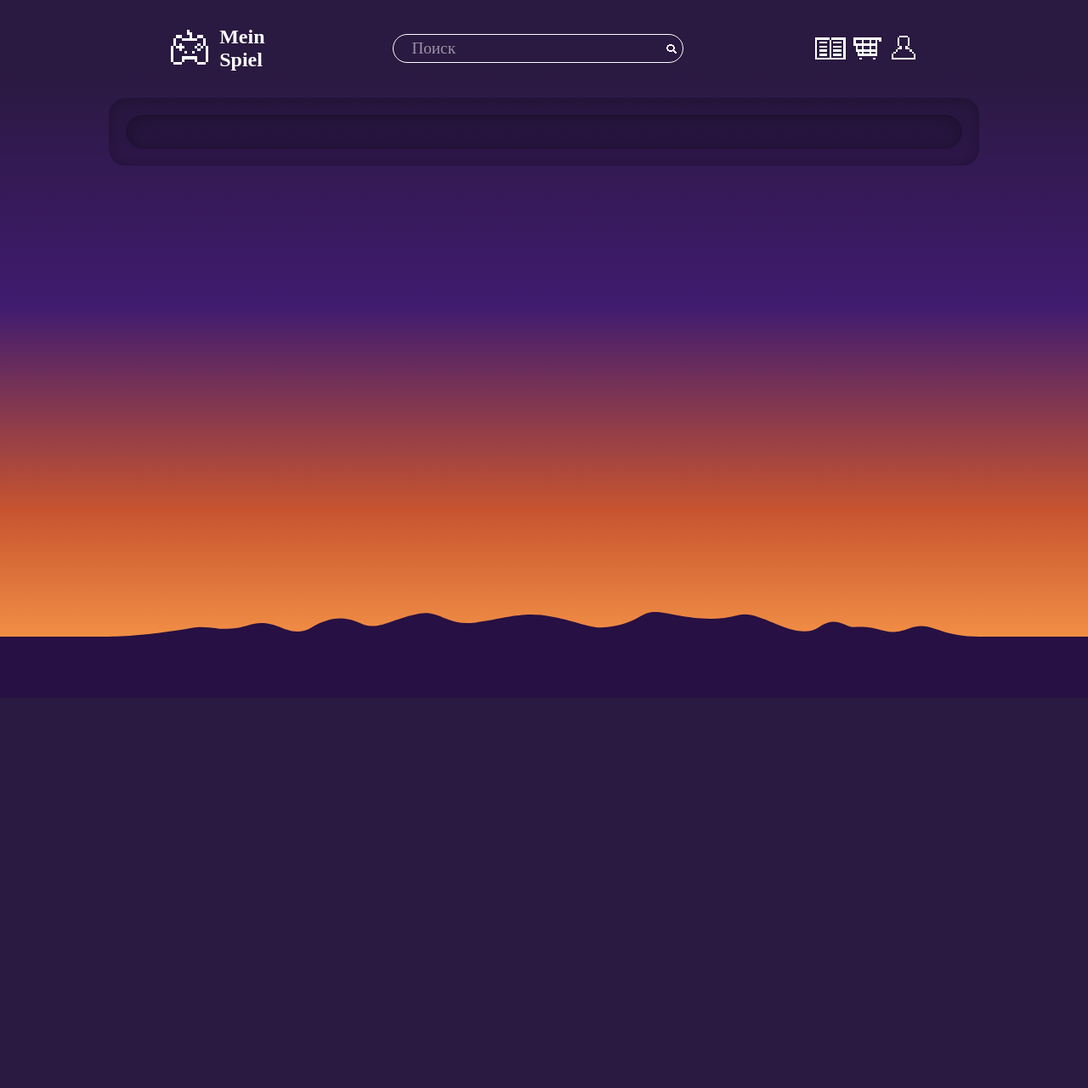
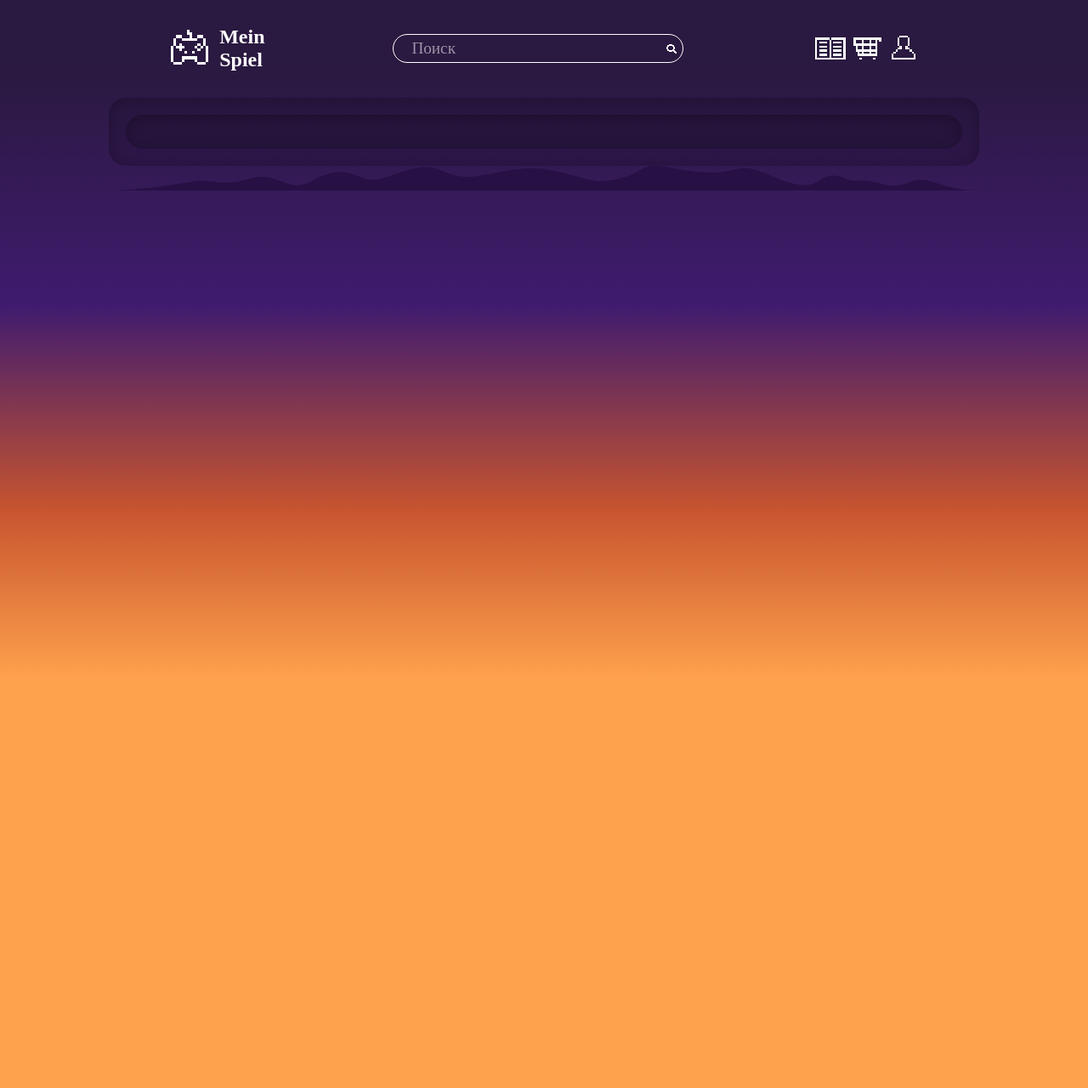
Before and after one commit to Zhoraaa/MeinSpiel, a PHP site: page / in a window 1280 px wide. Shown: the whole page at 85% size. Before the commit the page ends 749 px from the top, so only its background shows below. Run offline with PHP 8.4, Linux system fonts and the light colour scheme; some web fonts are replaced.

Commit message:
MeinSpiel ver.0.1.2c
- Частые стили в конце тетради стилей

```diff
--- a/pageBase.php
+++ b/pageBase.php
@@ -14,6 +14,7 @@ if ($user) {
 $query = "SELECT * FROM `users` WHERE `id_user`='$user'";
 $res = $con->query($query);
 $user = mysqli_fetch_assoc($res);
+
 }
 ?>
 <!DOCTYPE html>
@@ -64,7 +65,7 @@ $user = mysqli_fetch_assoc($res);
             <?php
             } else {
             ?>
-              <a onclick="addAuthBlock()" id="loginBtn" class="logoLink"><img src="../img/<?= $item ?>.svg" alt="<?= $title ?>"></a>
+              <a onclick="authBlock()" id="loginBtn" class="logoLink"><img src="../img/<?= $item ?>.svg" alt="<?= $title ?>"></a>
           <?php
             }
           }
--- a/script.js
+++ b/script.js
@@ -15,11 +15,15 @@ function SUSISwitcher(elemID, thisID) {
   }
 }
 
-function addAuthBlock() {
+function delAuthBlock() {
+  let authBlock = document.getElementById("account");
+  authBlock.remove();
+}
+
+function authBlock() {
   if (document.getElementById("account")) {
     console.log("Найдено");
-
-    document.getElementById("account").remove();
+    delAuthBlock();
   } else {
     console.log("Не найдено");
 
@@ -29,7 +33,23 @@ function addAuthBlock() {
     auth.id = "account";
     auth.classList.add("radius");
     auth.innerHTML =
-      '<img src="../img/logo.svg" alt=""><form action="../user/signInDB.php" method="get" id="signIn"><div><input type="text" name="login" placeholder="Логин" class="inner-shadow"></div><div><input type="password" name="pass" placeholder="Пароль" class="inner-shadow"></div><button type="submit">Войти</button><div id="switchToSU" onclick="SUSISwitcher(\'signUp\', this.id)" class="pointer ctrl-u">Регистрация</div></form><form action="../user/signUpDB.php" method="get" id="signUp" class="hide"><div><input type="text" name="login" placeholder="Логин" class="inner-shadow"></div><div><input type="email" name="email" placeholder="Эл. почта" class="inner-shadow"></div><div><input type="password" name="pass" placeholder="Пароль" class="inner-shadow"></div><div><input type="password" name="passRep" placeholder="Повтор пароля" class="inner-shadow"></div><button type="submit">Регистрация</button><div id="switchToSI" onclick="SUSISwitcher(\'signIn\', this.id)" class="pointer ctrl-u">Вход</div></form>';
+      '<a onclick="authBlock()" id="loginBtn" class="logoLink"><img src="../img/account.svg"></a>' +
+
+      '<form action="../user/signInDB.php" method="get" id="signIn">' +
+        '<div><input type="text" name="login" placeholder="Логин" class="inner-shadow"></div>' +
+        '<div><input type="password" name="pass" placeholder="Пароль" class="inner-shadow"></div>' +
+        '<button type="submit">Войти</button>' +
+        '<div id="switchToSU" onclick="SUSISwitcher(\'signUp\', this.id)" class="pointer ctrl-u">Регистрация</div>' +
+      '</form>' +
+
+      '<form action="../user/signUpDB.php" method="get" id="signUp" class="hide">'
+        '<div><input type="text" name="login" placeholder="Логин" class="inner-shadow"></div>' +
+        '<div><input type="email" name="email" placeholder="Эл. почта" class="inner-shadow"></div>' +
+        '<div><input type="password" name="pass" placeholder="Пароль" class="inner-shadow"></div>' +
+        '<div><input type="password" name="passRep" placeholder="Повтор пароля" class="inner-shadow"></div>' +
+        '<button type="submit">Регистрация</button>' +
+        '<div id="switchToSI" onclick="SUSISwitcher(\'signIn\', this.id)" class="pointer ctrl-u">Вход</div>' +
+      '</form>';
 
     parent.prepend(auth);
   }
--- a/style.css
+++ b/style.css
@@ -14,11 +14,14 @@ h2 {
 }
 
 html {
+  height: 100vw;
+  width: 100vw;
+
   background: linear-gradient(180deg,
-      #2a1940 10%,
-      #401b6f 45%,
-      #c7542f 75%,
-      #ffa24d 100%);
+      #2a1940 10vh,
+      #401b6f 45vh,
+      #c7542f 75vh,
+      #ffa24d 100vh);
 
   font-size: 12px;
   --five: 5px;
@@ -34,10 +37,7 @@ button,
 }
 
 body {
-  height: 100vh;
-  min-height: 500px;
-  width: 100%;
-  margin: 0;
+  margin: auto;
 }
 
 /* Контентная область и содержимое */
--- a/user/signInDB.php
+++ b/user/signInDB.php
@@ -11,7 +11,7 @@ if (!$login) :
     $_SESSION['result'] = "Ошибка, введите логин";
 else :
     // Подключаем таблицу для сверки данных
-    echo $query = "SELECT * FROM users WHERE login='$login' OR email='$login'";
+    echo $query = "SELECT * FROM users WHERE name_user='$login' OR email='$login'";
     $res = $con->query($query);
     $check = mysqli_fetch_assoc($res);
 
```
Also changed, not shown: other parts of style.css (+29 -24 lines).
